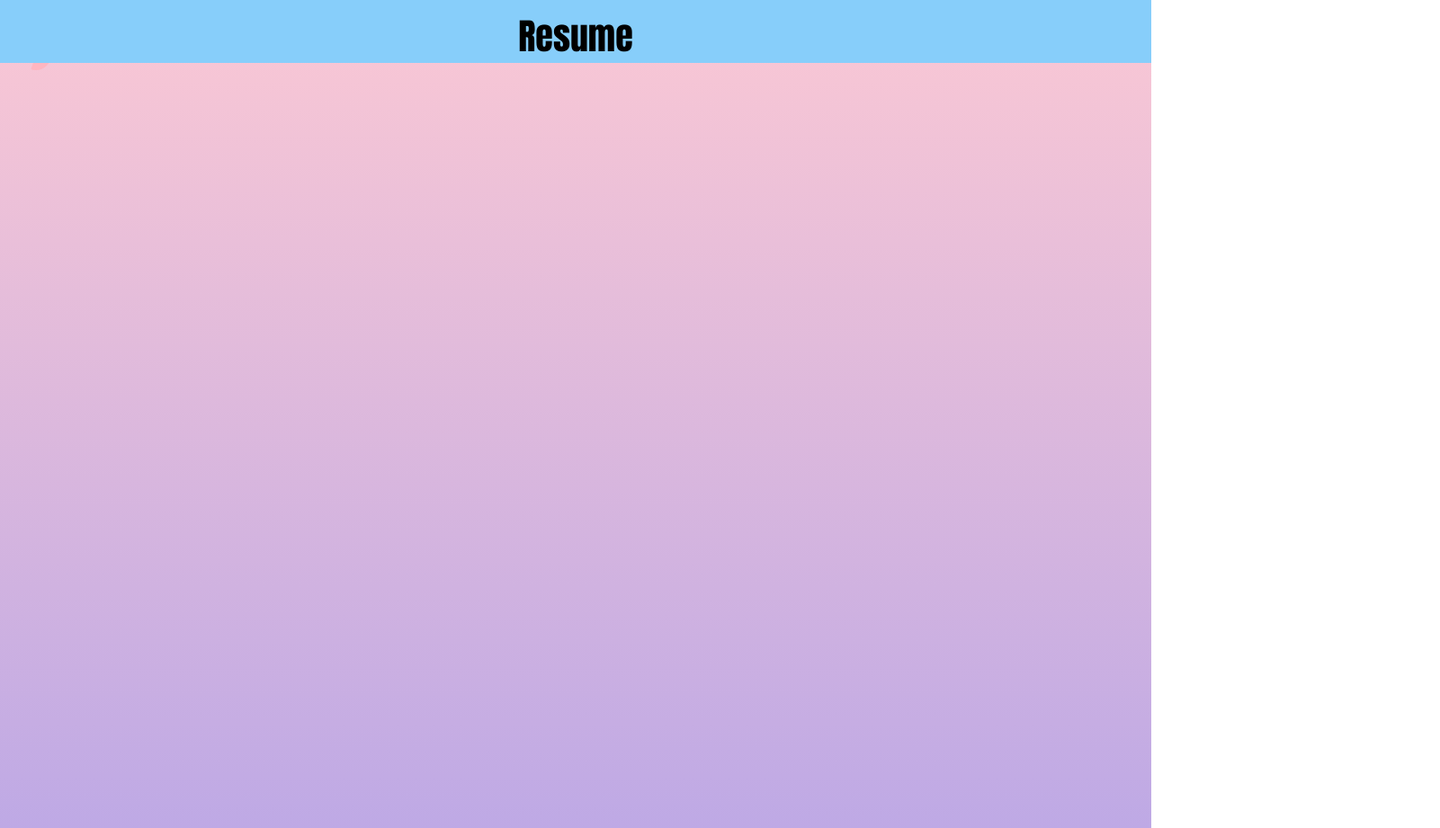
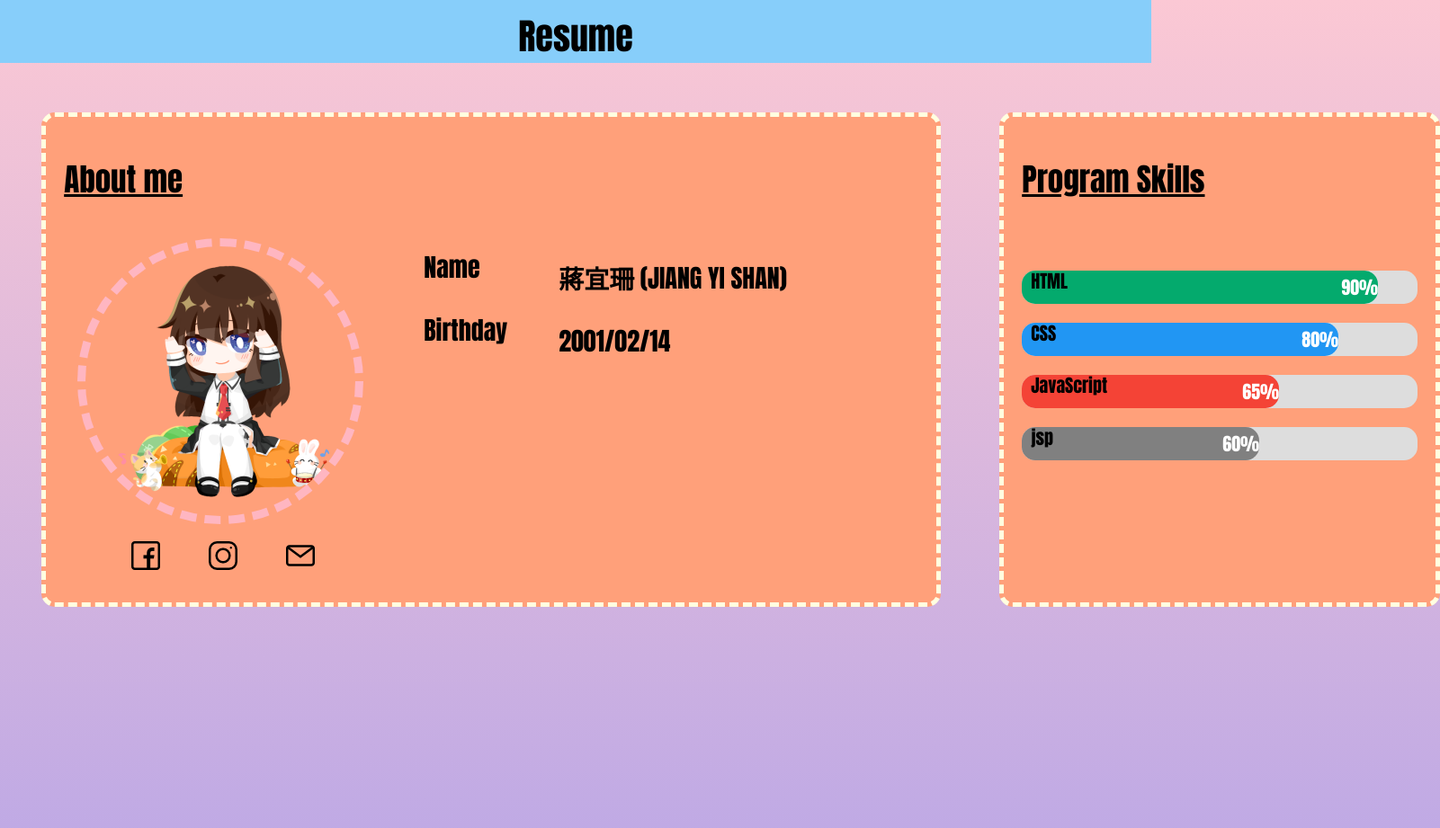
Before and after one commit to sakuya0214/resume, a plain HTML site: page index.html in a window 1280 px wide. Shown: the top 921 px of the page at 90% size, 1601 px wide, since content can reach past the window. Drawn offline with nearby package versions, Linux system fonts and the light colour scheme; files that its build step writes are made by us from their sources.

Commit message:
Add files via upload

```diff
--- a/index.html
+++ b/index.html
@@ -3,18 +3,63 @@
 
 <head>
   <meta charset="UTF-8">
-  <meta name="viewport" content="width=device-width, initial-scale=1.0">
+  <meta name="viewport" content="width=device-width, initial-scale=1">
   <title>個人簡歷</title>
-  <link rel="stylesheet" type="text/css" href="Css/style.css">
+  <link rel="stylesheet" type="text/css" href="assets/Css/style.css">
+  <link rel="stylesheet" href="https://cdnjs.cloudflare.com/ajax/libs/animate.css/4.1.1/animate.min.css" />
+  <script src="assets/Js/script.js"></script>
+  <link href="assets/Css/progress.css" rel="stylesheet">
 </head>
 
 <body>
   <div class="header">
     <div class="title">Resume</div>
   </div>
-  <div class="block">
-    <span class="about">About me</br></br></span>
-    <span class="img"><img class="circle" src="Image/pic1.png"></span>
+  <div class="block1 anm2">
+    <div class="about">
+      <h1>About me</h1>
+    </div>
+    <div class="img"><img class="circle" src="assets/Image/pic1.png"></div>
+    <div class="icon">
+      <a href="https://www.facebook.com/s212225"><img src="assets/Image/facebook.png" title="facebook"></a>
+      <a href="https://www.instagram.com/sakuya_214/"><img src="assets/Image/instagram.png" title="instagram"></a>
+      <a href="mailto:s2122250.0@gmail.com"><img src="assets/Image/email.png" title="email"></a>
+      <div class="info">
+        <p>Name</p>
+        <p>Birthday</p>
+      </div>
+      <div class="infomation">
+        <p>蔣宜珊 (JIANG YI SHAN)</p>
+        <p>2001/02/14</p>
+      </div>
+    </div>
+  </div>
+
+  <div class="block2">
+    <div>
+      <h1>Program Skills</h1>
+      <p>HTML</p>
+      <div class="container">
+        <div class="skills html">90%</div>
+      </div>
+      <p>CSS</p>
+      <div class="container">
+        <div class="skills css">80%</div>
+      </div>
+      <p>JavaScript</p>
+      <div class="container">
+        <div class="skills js">65%</div>
+      </div>
+      <p>jsp</p>
+      <div class="container">
+        <div class="skills jsp">60%</div>
+      </div>
+    </div>
+  </div>
+
+  <div>
+
+
   </div>
 </body>
 
```
